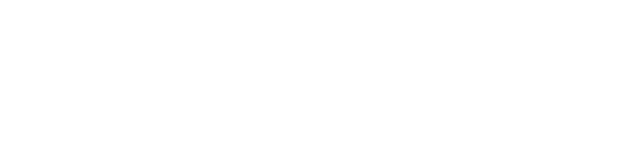
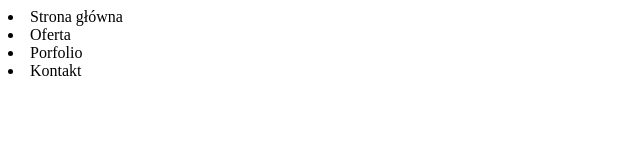
Before and after one commit to Kindziolek/JoannaB, a plain HTML site: page index.html in a window 1280 px wide. Shown: the whole page, without its empty margins (0-640 px from the left). Drawn offline with Linux system fonts and the light colour scheme.

Commit message:
Reset css

```diff
--- a/index.html
+++ b/index.html
@@ -4,9 +4,17 @@
     <meta charset="UTF-8">
     <meta name="viewport" content="width=device-width, initial-scale=1.0">
     <link rel=”stylesheet” href=”style.css”>
-    <title>Document</title>
+    <title>JoannaB</title>
+    <meta name="description" content="Joanna Błaszczyk - kreatywna asystentka. Otrzymaj wsparcie zawsze gdy tego potrzebujesz. Bez rekrutacji, bez umowy o pracę, bez ZUSu, bez płacenia za przerwy i urlopy ">
 </head>
 <body>
-
+    <header class="header">
+        <div class="navigation">
+         <li>Strona główna</li>
+         <li>Oferta</li>
+         <li>Porfolio</li>
+         <li>Kontakt</li>
+        </div>
+    </header>
 </body>
 </html>
--- /dev/null
+++ b/reset.css
@@ -0,0 +1,48 @@
+/* http://meyerweb.com/eric/tools/css/reset/
+   v2.0 | 20110126
+   License: none (public domain)
+*/
+
+html, body, div, span, applet, object, iframe,
+h1, h2, h3, h4, h5, h6, p, blockquote, pre,
+a, abbr, acronym, address, big, cite, code,
+del, dfn, em, img, ins, kbd, q, s, samp,
+small, strike, strong, sub, sup, tt, var,
+b, u, i, center,
+dl, dt, dd, ol, ul, li,
+fieldset, form, label, legend,
+table, caption, tbody, tfoot, thead, tr, th, td,
+article, aside, canvas, details, embed,
+figure, figcaption, footer, header, hgroup,
+menu, nav, output, ruby, section, summary,
+time, mark, audio, video {
+	margin: 0;
+	padding: 0;
+	border: 0;
+	font-size: 100%;
+	font: inherit;
+	vertical-align: baseline;
+}
+/* HTML5 display-role reset for older browsers */
+article, aside, details, figcaption, figure,
+footer, header, hgroup, menu, nav, section {
+	display: block;
+}
+body {
+	line-height: 1;
+}
+ol, ul {
+	list-style: none;
+}
+blockquote, q {
+	quotes: none;
+}
+blockquote:before, blockquote:after,
+q:before, q:after {
+	content: '';
+	content: none;
+}
+table {
+	border-collapse: collapse;
+	border-spacing: 0;
+}
```
